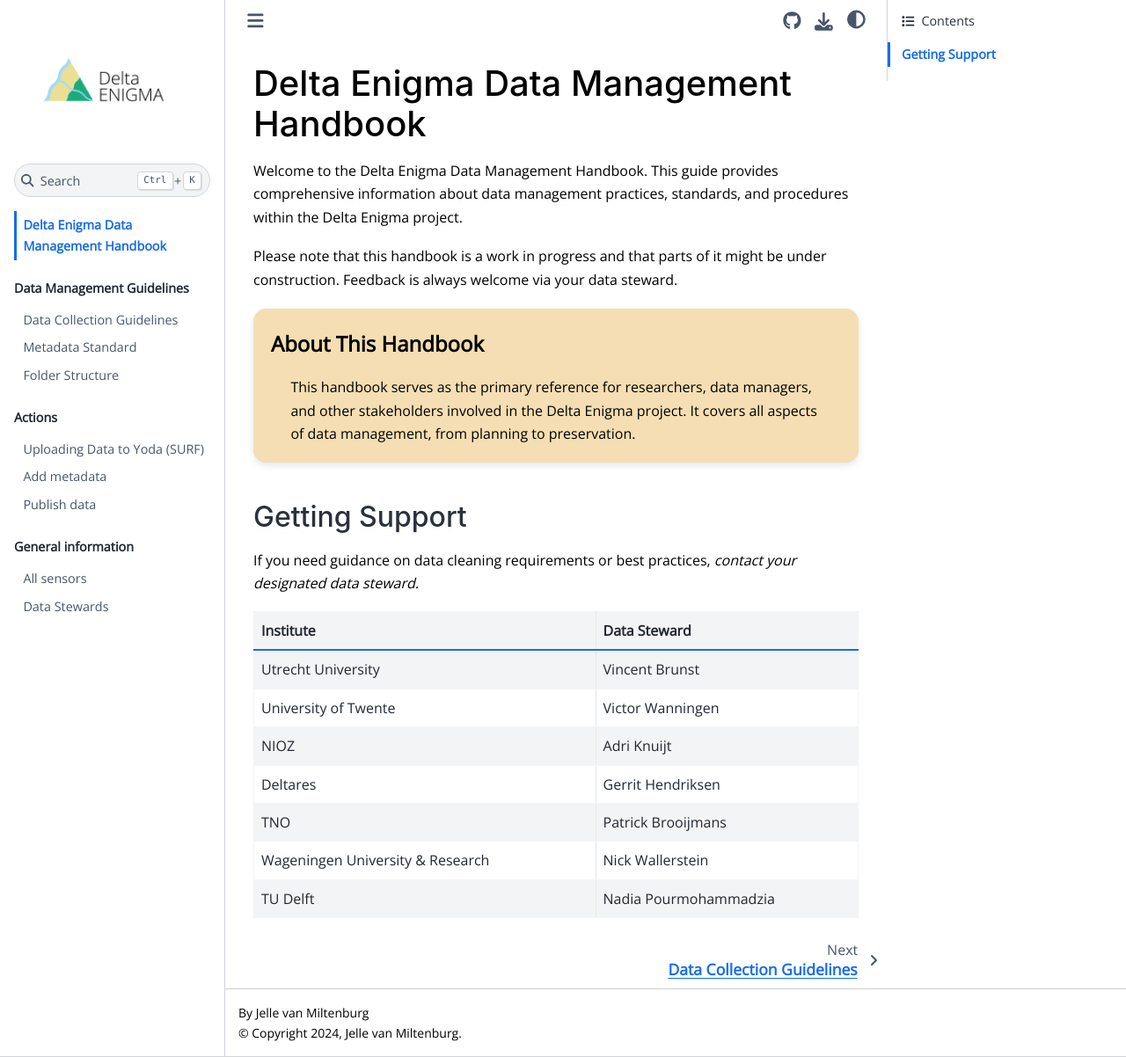
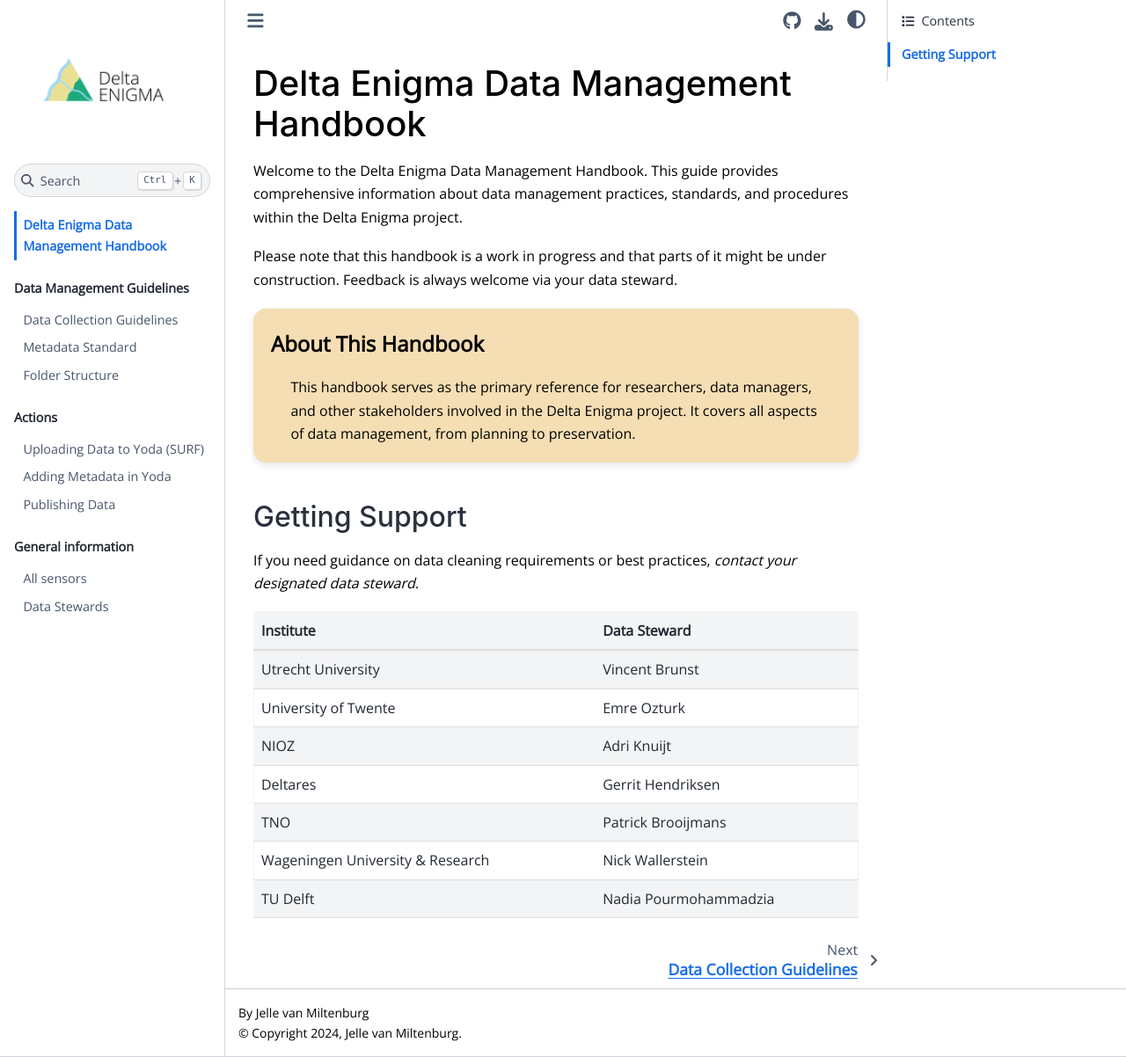
Before and after one commit to Deltares-research/delta-enigma, a Sphinx documentation site: the page built from docs/source/index.md, in a window 1280 px wide and 1202 px high. Shown: the whole window at 88% size. Built offline with Sphinx 7.4.7 and the Sphinx Book theme 1.1.4, drawn with Linux system fonts in a browser that asks for light colours.

Commit message:
adding metadata in Yoda

````diff
--- a/docs/source/02_actions/03_publish_data.md
+++ b/docs/source/02_actions/03_publish_data.md
@@ -1,3 +1,3 @@
-# Add metadata
+# Publishing Data
 
 ## Coming soon
--- a/docs/source/_static/custom.css
+++ b/docs/source/_static/custom.css
@@ -33,8 +33,28 @@
 }
 
 /* Table styling */
+.bd-content table {
+    background-color: white;
+    border-collapse: collapse;
+    width: 100%;
+}
+
+.bd-content table thead tr {
+    border-bottom: 2px solid #ddd;  /* Thicker line below header */
+}
+
+.bd-content table tbody tr {
+    border-bottom: 1px solid #ddd;  /* Thin grey line between rows */
+}
+
 .bd-content table tbody tr:hover {
-    background-color: #24A793 !important;  /* Light red */
+    background-color: #24A793 !important;
+}
+
+/* Remove any default table borders */
+.bd-content table td,
+.bd-content table th {
+    border: none;
 }
 
 /* If you want a subtle hover effect instead of purple, use: */
@@ -44,38 +64,29 @@
 }
 */
 
-/* About handbook styling */
-.admonition.about-handbook {
+/* Info block styling - reusable yellow blocks */
+.admonition.info-block {
     --pst-icon-admonition-default: "";  /* Remove the bell icon */
     background-color: #F5DEB3;  /* Sand color */
-    border-radius: 15px;        /* Round edges */
-    padding: 20px;              /* Inner spacing */
-    margin: 20px 0;             /* Vertical spacing */
-    box-shadow: 0 2px 4px rgba(0,0,0,0.1);  /* Subtle shadow */
+    border-radius: 15px;
+    padding: 20px;
+    margin: 20px 0;
+    box-shadow: 0 2px 4px rgba(0,0,0,0.1);
     border: none;
 }
 
-.admonition.about-handbook .admonition-title {
-    display: block;  /* Show the title */
-    background: none;  /* Remove default background */
-    font-size: 1.5em;  /* Larger font size */
-    color: black;  /* Change from #003B71 to black */
-    padding: 0 0 10px 0;  /* Add some space below the title */
-    margin: 0;  /* Remove default margins */
-    border: none;  /* Remove any borders */
+.admonition.info-block .admonition-title {
+    display: block;
+    background: none;
+    font-size: 1.5em;
+    color: black;
+    padding: 0 0 10px 0;
+    margin: 0;
+    border: none;
     padding-left: 0 !important;
 }
 
-.admonition.about-handbook .admonition-title::before {
-    content: "" !important;
-    display: none !important;
-    margin: 0 !important;
-    padding: 0 !important;
-    width: 0 !important;
-}
-
-/* Remove any remaining icon styling */
-.admonition.about-handbook p.admonition-title::before,
-.admonition.about-handbook p.admonition-title::after {
+.admonition.info-block p.admonition-title::before,
+.admonition.info-block p.admonition-title::after {
     display: none !important;
 }
--- a/docs/source/index.md
+++ b/docs/source/index.md
@@ -18,7 +18,7 @@
 | Institute | Data Steward |
 |-----------|--------------|
 | Utrecht University | Vincent Brunst |
-| University of Twente | Victor Wanningen |
+| University of Twente | Emre Ozturk |
 | NIOZ | Adri Knuijt |
 | Deltares | Gerrit Hendriksen |
 | TNO | Patrick Brooijmans |
@@ -40,8 +40,8 @@
 :hidden:
 
 02_actions/01_upload_data
+02_actions/02_add_metadata
 02_actions/03_publish_data
-02_actions/02_add_metadata
 
 ```
 ```{toctree}
````
Also changed, not shown: other parts of docs/source/index.md (+1 -1 lines), docs/source/02_actions/02_add_metadata.md (+74 -2 lines), docs/source/03_general_info/02_data_stewards.md (+1 -1 lines), docs/source/_static/add-metadata.png (added).
